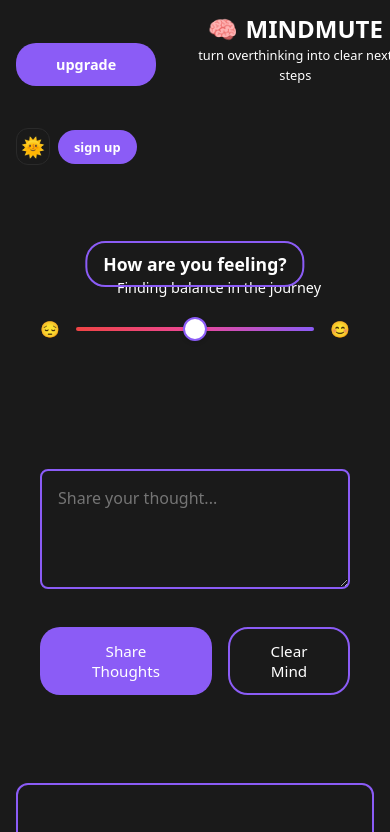
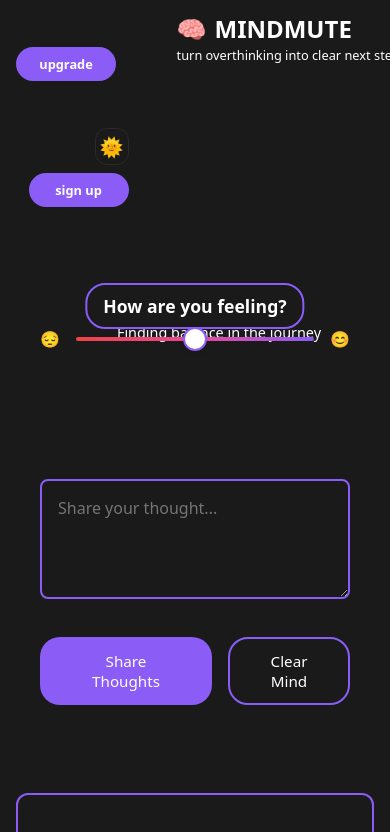
Before and after one commit to fahadbash1r/Mindmute, a React (Vite) app: page / in a window 390 px wide. Shown: the top 832 px of the page. Built offline with nearby package versions, Linux system fonts and the light colour scheme.

Commit message:
Fix mobile header layout and emotion section text positioning

```diff
--- a/src/App.css
+++ b/src/App.css
@@ -627,35 +627,46 @@ main {
 
   header {
     padding: 1rem;
-    grid-template-columns: auto auto;
+    display: grid;
+    grid-template-columns: 1fr auto;
     gap: 1rem;
   }
 
   .logo {
     justify-self: start;
     padding: 0;
+    display: flex;
+    flex-direction: column;
+    align-items: flex-start;
   }
 
   .logo h1 {
     font-size: 1.5rem;
     margin: 0;
+    display: flex;
+    align-items: center;
+    gap: 0.5rem;
   }
 
   .logo p {
     font-size: 0.8rem;
     margin-top: 0.25rem;
+    text-align: left;
   }
 
   .auth-buttons {
     justify-self: end;
     display: flex;
+    flex-direction: column;
     gap: 0.5rem;
-    align-items: center;
+    align-items: flex-end;
   }
 
-  .sign-up-btn {
+  .upgrade-btn, .sign-up-btn {
     padding: 0.5rem 1rem;
     font-size: 0.8rem;
+    min-width: 100px;
+    text-align: center;
   }
 
   .mode-switcher {
@@ -673,11 +684,6 @@ main {
     box-sizing: border-box;
   }
 
-  .emotion-section {
-    position: relative;
-    padding-top: 4rem;
-  }
-
   .emotion-label {
     font-size: 1.1rem;
     padding: 0.5rem 1rem;
@@ -693,11 +699,14 @@ main {
     text-align: center;
     font-size: 0.9rem;
     margin: 0;
-    top: 3rem;
+    top: 3.25rem;
+    padding: 0 1rem;
+    box-sizing: border-box;
+    line-height: 1.4;
   }
 
   .emotion-slider {
-    margin-top: 0.5rem;
+    margin-top: 1rem;
   }
 
   .response-section {
```
